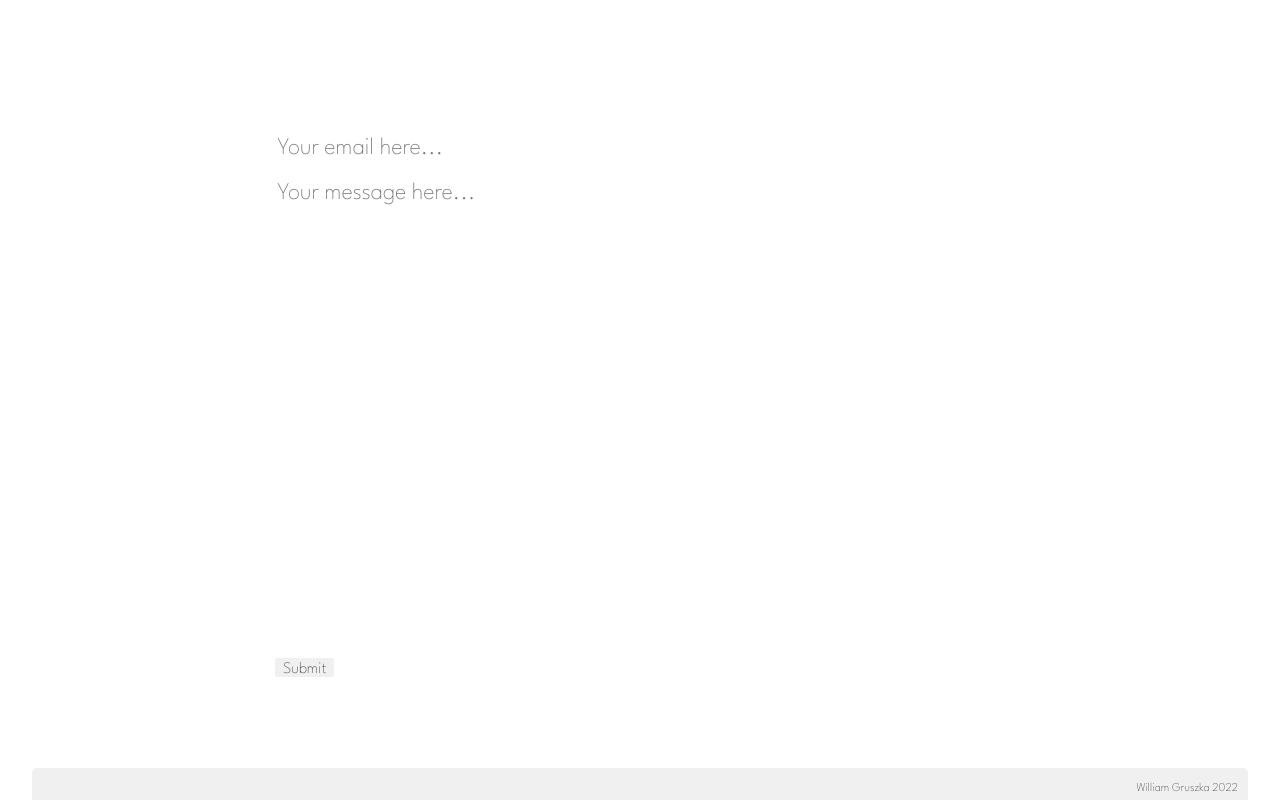
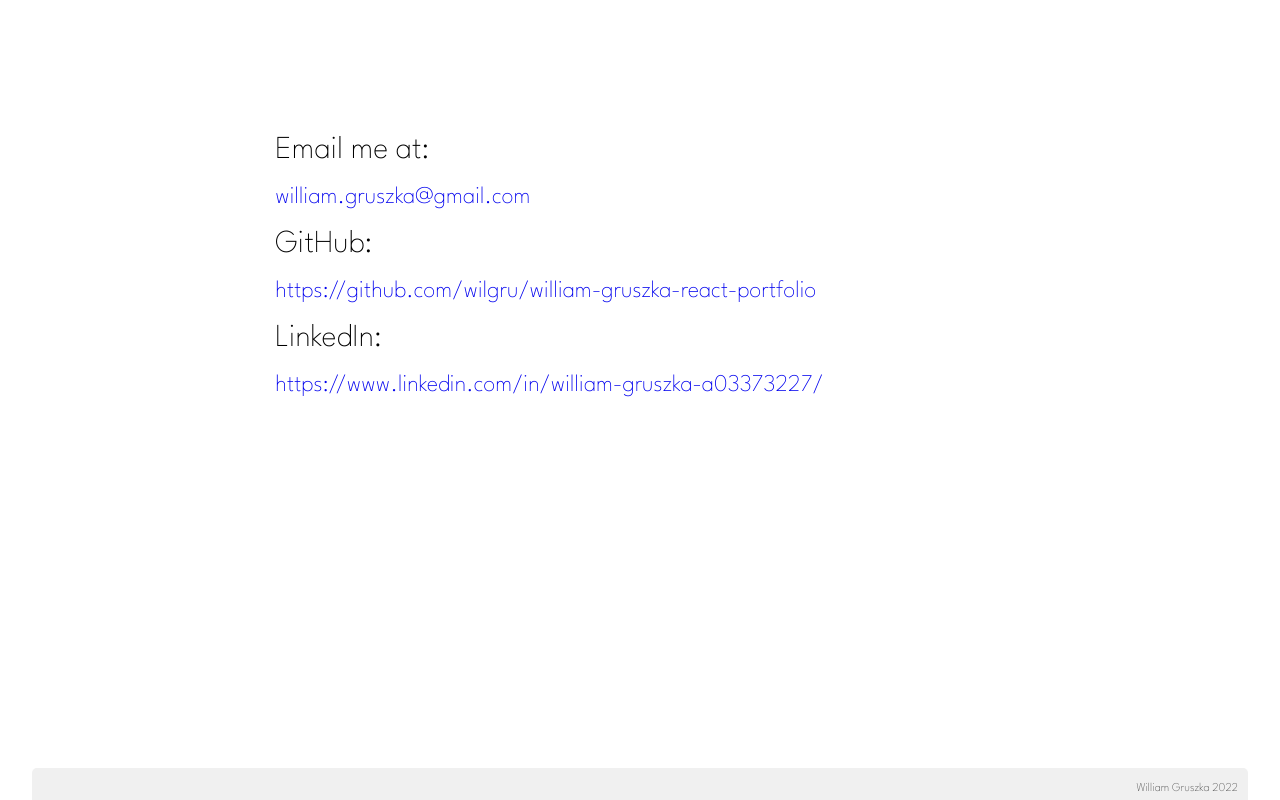
Before and after one commit to wilgru/William-Gruszka-React-Portfolio, a React (Create React App) app: page / in a window 1280 px wide. Shown: the part 3566-4366 px from the top of the page. Built offline with nearby package versions, Linux system fonts and the light colour scheme.

Commit message:
temporarily removing contact form and putting contact links for the time being

```diff
--- a/src/components/App.js
+++ b/src/components/App.js
@@ -75,11 +75,17 @@
               {projectLoop(projectData)}
             </div>
             <div id='touch-base-card' className="card">
-              <form autoComplete="false">
+              <h1>Email me at:</h1>
+              <a style={{padding: 0, margin: 0, fontSize: "24px"}} href='mailto: william.gruszka@gmail.com'>william.gruszka@gmail.com</a>
+              <h1>GitHub:</h1>
+              <a style={{padding: 0, margin: 0, fontSize: "24px"}} href='https://github.com/wilgru/william-gruszka-react-portfolio'>https://github.com/wilgru/william-gruszka-react-portfolio</a>
+              <h1>LinkedIn:</h1>
+              <a style={{padding: 0, margin: 0, fontSize: "24px"}} href='https://www.linkedin.com/in/william-gruszka-a03373227/'>https://www.linkedin.com/in/william-gruszka-a03373227/</a>
+              {/* <form autoComplete="false">
                 <input type="email" name="name" placeholder='Your email here...'/>
                 <textarea placeholder='Your message here...'></textarea>
                 <input className="plaque plaque-btn" type="submit" value="Submit"/>
-              </form>
+              </form> */}
             </div>
           </div>
         </div>
```
